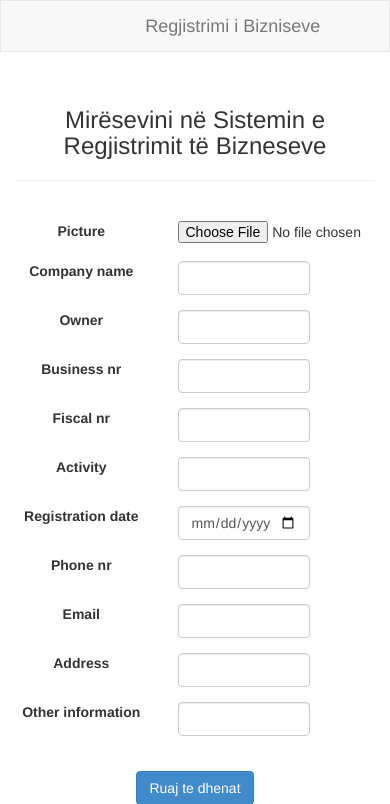
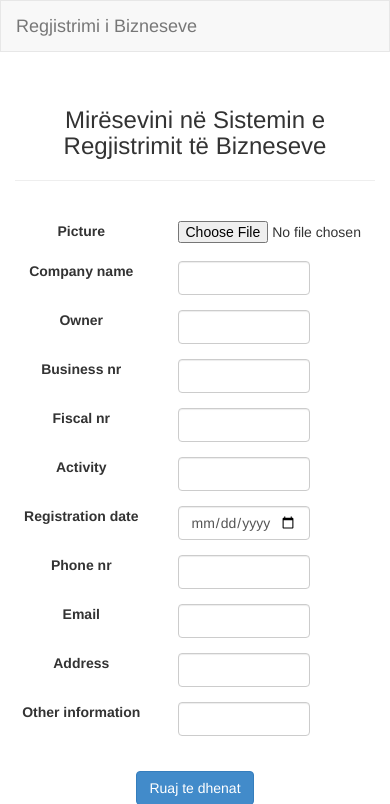
Before and after one commit to opendatakosovo/business-registrar, a Python web app: template br/templates/index.html in a window 390 px wide; the page is wider, and only the part inside the window is pictured. Shown: the top 804 px of that part. Run offline with Jinja, Linux system fonts and the light colour scheme; the template is opened without the code that fills it, so the values that code supplies are empty, except form fields; form fields are guessed from the names that the template uses; some libraries are stand-ins or nearby versions.

```diff
--- a/br/templates/layout.html
+++ b/br/templates/layout.html
@@ -16,7 +16,7 @@
 	<link rel="stylesheet" type="text/css" href="{{ url_for('static', filename='bootstrapvalidator/dist/css/bootstrapValidator.css') }}">
 
 
-	<title>Regjistrimi i Bizniseve</title>
+	<title>Regjistrimi i Bizneseve</title>
 </head>
 
 <body>
@@ -25,11 +25,11 @@
 			<!-- Brand and toggle get grouped for better mobile display -->
 			{% if config.BASE_PATH == '' %}
 			<div class="navbar-header">
-				<a class="navbar-brand col-xs-offset-4" href="/">Regjistrimi i Bizniseve</a>
+				<a class="navbar-brand" href="/">Regjistrimi i Bizneseve</a>
 			</div>
 			{% else %}
 			<div class="navbar-header">
-				<a class="navbar-brand col-xs-offset-4" href="{{ config.BASE_PATH }}">Regjistrimi i Bizniseve</a>
+				<a class="navbar-brand" href="{{ config.BASE_PATH }}">Regjistrimi i Bizneseve</a>
 			</div>
 			{% endif %}
 		</div>
```
